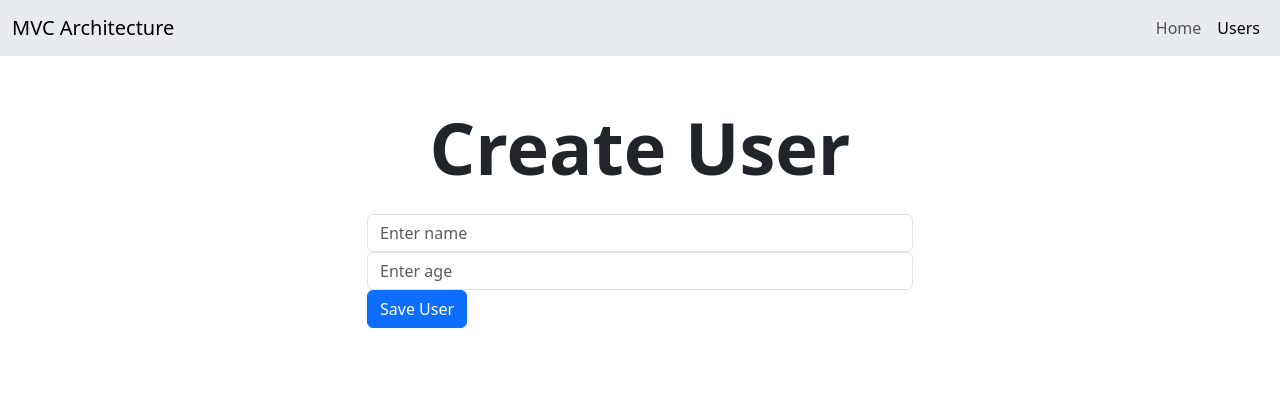
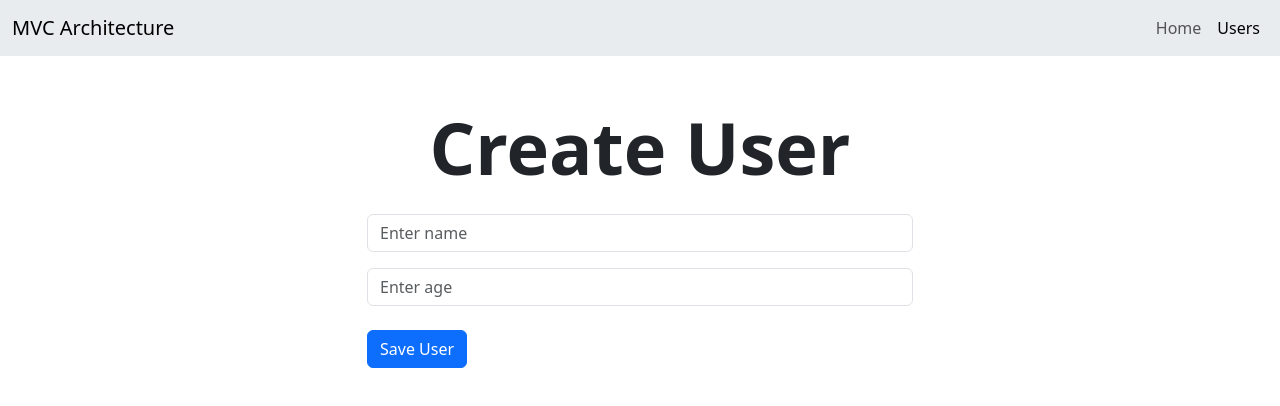
Before and after one commit to it27427/node-basics, a website: page 08-MVC-architecture/views/users.html in a window 1280 px wide. Drawn offline with nearby package versions, Linux system fonts and the light colour scheme.

Commit message:
userform updated

```diff
--- a/08-MVC-architecture/views/users.html
+++ b/08-MVC-architecture/views/users.html
@@ -28,10 +28,13 @@
         <div class="col-md-6 mx-md-auto">
           <h1 class="fw-bold mb-4 display-2 text-center">Create User</h1>
 
-          <form method="POST" action="/users">
+          <form method="POST" action="/users" class="d-flex flex-column gap-3">
             <input type="text" name="name" class="form-control" placeholder="Enter name" />
             <input type="number" name="age" class="form-control" placeholder="Enter age" />
-            <button type="submit" class="btn btn-primary">Save User</button>
+
+            <div class="mt-2">
+              <button type="submit" class="btn btn-primary">Save User</button>
+            </div>
           </form>
         </div>
       </div>
```
